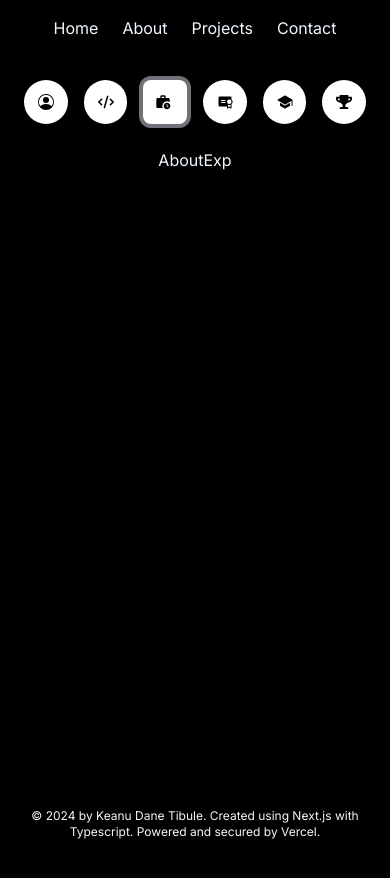
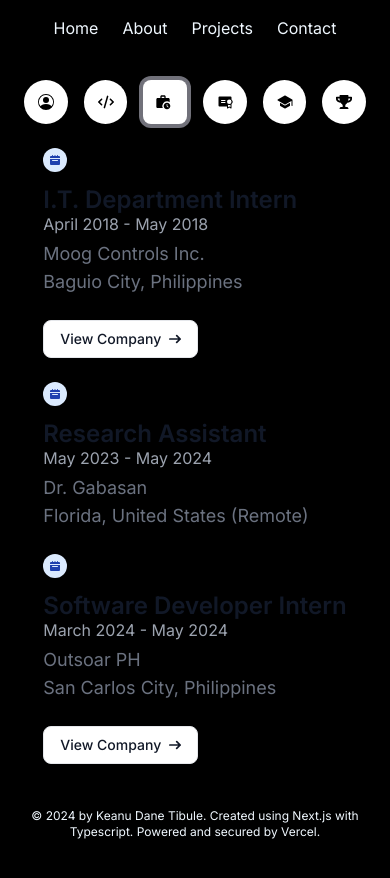
Before and after one commit to Keanu-Tibule/website-resume, a Next.js app: page /pages/about in a window 390 px wide. Both pictures are taken after a click on the button "Experience". Shown: the top 878 px of the page. Built offline with nearby package versions, Linux system fonts and the light colour scheme.

Commit message:
Experience Page Creation - changed picture on AboutCard - created AboutExp page - used horizontal timeline for experience showcase - fixed responsivenes on AboutExp

```diff
--- a/src/app/components/AboutCard.tsx
+++ b/src/app/components/AboutCard.tsx
@@ -4,6 +4,7 @@ import { Button } from "flowbite-react";
 import { MdDownloading } from "react-icons/md";
 import testPic from "@/app/images/testpic.png";
 import profPic from "@/app/images/2x2.png"
+import profile from "@/app/images/profile.jpg"
 
 const AboutCard = () => {
     const imageStyle = {
@@ -14,7 +15,7 @@ const AboutCard = () => {
     <>
       <div className="flex flex-col md:flex-row items-center justify-center">
         <div>
-          <Image src={testPic} width={300} height={300} style={imageStyle} alt="Profile Picture" />
+          <Image src={profile} width={300} height={300} style={imageStyle} alt="Profile Picture" />
         </div>
         <div className="flex flex-col py-8 px-4 md:p-8 md:m-8">
           <h2 className="text-xl md:text-3xl lg:text-5xl font-bold">
--- a/src/app/components/AboutExp.tsx
+++ b/src/app/components/AboutExp.tsx
@@ -1,8 +1,134 @@
-import React from 'react'
+import React from "react";
 
 const AboutExp = () => {
   return (
-    <div>AboutExp</div>
-  )
-}
+    <div>
+      <ol className="items-center sm:flex">
+        <li className="relative mb-6 sm:mb-0">
+          <div className="flex items-center">
+            <div className="z-10 flex items-center justify-center w-6 h-6 bg-blue-100 rounded-full ring-0 ring-white dark:bg-blue-900 sm:ring-8 dark:ring-gray-900 shrink-0">
+              <svg
+                className="w-2.5 h-2.5 text-blue-800 dark:text-blue-300"
+                aria-hidden="true"
+                xmlns="http://www.w3.org/2000/svg"
+                fill="currentColor"
+                viewBox="0 0 20 20"
+              >
+                <path d="M20 4a2 2 0 0 0-2-2h-2V1a1 1 0 0 0-2 0v1h-3V1a1 1 0 0 0-2 0v1H6V1a1 1 0 0 0-2 0v1H2a2 2 0 0 0-2 2v2h20V4ZM0 18a2 2 0 0 0 2 2h16a2 2 0 0 0 2-2V8H0v10Zm5-8h10a1 1 0 0 1 0 2H5a1 1 0 0 1 0-2Z" />
+              </svg>
+            </div>
+            <div className="hidden sm:flex w-full bg-gray-200 h-0.5 dark:bg-gray-700"></div>
+          </div>
+          <div className="mt-3 sm:pe-8">
+            <h3 className="text-2xl md:text-3xl lg:text-4xl font-semibold text-gray-900 dark:text-white">
+              I.T. Department Intern
+            </h3>
+            <time className="block mb-2 text-base md:text-lg lg:text-xl font-normal leading-none text-gray-400 dark:text-gray-500">
+              April 2018 - May 2018
+            </time>
+            <p className="mb-6 text-lg md:text-xl lg:text-2xl font-normal text-gray-500 dark:text-gray-400">
+              Moog Controls Inc. <br/> Baguio City, Philippines
+            </p>
+            <a
+              href="https://www.moog.com/" target="_blank" rel="noopener noreferrer"
+              className="inline-flex items-center px-4 py-2 text-sm font-medium text-gray-900 bg-white border border-gray-200 rounded-lg hover:bg-gray-100 hover:text-blue-700 focus:z-10 focus:ring-4 focus:outline-none focus:ring-gray-100 focus:text-blue-700 dark:bg-gray-800 dark:text-gray-400 dark:border-gray-600 dark:hover:text-white dark:hover:bg-gray-700 dark:focus:ring-gray-700"
+            >
+              View Company{" "}
+              <svg
+                className="w-3 h-3 ms-2 rtl:rotate-180"
+                aria-hidden="true"
+                xmlns="http://www.w3.org/2000/svg"
+                fill="none"
+                viewBox="0 0 14 10"
+              >
+                <path
+                  stroke="currentColor"
+                  stroke-linecap="round"
+                  stroke-linejoin="round"
+                  stroke-width="2"
+                  d="M1 5h12m0 0L9 1m4 4L9 9"
+                />
+              </svg>
+            </a>
+          </div>
+        </li>
+        <li className="relative mb-6 sm:mb-0">
+          <div className="flex items-center">
+            <div className="z-10 flex items-center justify-center w-6 h-6 bg-blue-100 rounded-full ring-0 ring-white dark:bg-blue-900 sm:ring-8 dark:ring-gray-900 shrink-0">
+              <svg
+                className="w-2.5 h-2.5 text-blue-800 dark:text-blue-300"
+                aria-hidden="true"
+                xmlns="http://www.w3.org/2000/svg"
+                fill="currentColor"
+                viewBox="0 0 20 20"
+              >
+                <path d="M20 4a2 2 0 0 0-2-2h-2V1a1 1 0 0 0-2 0v1h-3V1a1 1 0 0 0-2 0v1H6V1a1 1 0 0 0-2 0v1H2a2 2 0 0 0-2 2v2h20V4ZM0 18a2 2 0 0 0 2 2h16a2 2 0 0 0 2-2V8H0v10Zm5-8h10a1 1 0 0 1 0 2H5a1 1 0 0 1 0-2Z" />
+              </svg>
+            </div>
+            <div className="hidden sm:flex w-full bg-gray-200 h-0.5 dark:bg-gray-700"></div>
+          </div>
+          <div className="mt-3 sm:pe-8">
+            <h3 className="text-2xl md:text-3xl lg:text-4xl font-semibold text-gray-900 dark:text-white">
+              Research Assistant
+            </h3>
+            <time className="block mb-2 text-base md:text-lg lg:text-xl font-normal leading-none text-gray-400 dark:text-gray-500">
+              May 2023 - May 2024
+            </time>
+            <p className="mb-6 md:mb-8 lg:mb-16 text-lg md:text-xl lg:text-2xl font-normal text-gray-500 dark:text-gray-400">
+              Dr. Gabasan <br/> Florida, United States &#40;Remote&#41;
+            </p>
+          </div>
+        </li>
+        <li className="relative mb-6 sm:mb-0">
+          <div className="flex items-center">
+            <div className="z-10 flex items-center justify-center w-6 h-6 bg-blue-100 rounded-full ring-0 ring-white dark:bg-blue-900 sm:ring-8 dark:ring-gray-900 shrink-0">
+              <svg
+                className="w-2.5 h-2.5 text-blue-800 dark:text-blue-300"
+                aria-hidden="true"
+                xmlns="http://www.w3.org/2000/svg"
+                fill="currentColor"
+                viewBox="0 0 20 20"
+              >
+                <path d="M20 4a2 2 0 0 0-2-2h-2V1a1 1 0 0 0-2 0v1h-3V1a1 1 0 0 0-2 0v1H6V1a1 1 0 0 0-2 0v1H2a2 2 0 0 0-2 2v2h20V4ZM0 18a2 2 0 0 0 2 2h16a2 2 0 0 0 2-2V8H0v10Zm5-8h10a1 1 0 0 1 0 2H5a1 1 0 0 1 0-2Z" />
+              </svg>
+            </div>
+            <div className="hidden sm:flex w-full bg-gray-200 h-0.5 dark:bg-gray-700"></div>
+          </div>
+          <div className="mt-3 sm:pe-8">
+            <h3 className="text-2xl md:text-3xl lg:text-4xl font-semibold text-gray-900 dark:text-white">
+              Software Developer Intern
+            </h3>
+            <time className="block mb-2 text-base md:text-lg lg:text-xl font-normal leading-none text-gray-400 dark:text-gray-500">
+              March 2024 - May 2024
+            </time>
+            <p className="mb-6 text-lg md:text-xl lg:text-2xl font-normal text-gray-500 dark:text-gray-400">
+              Outsoar PH <br/> San Carlos City, Philippines
+            </p>
+            <a
+              href="https://www.outsoar.ph/" target="_blank" rel="noopener noreferrer"
+              className="inline-flex items-center px-4 py-2 text-sm font-medium text-gray-900 bg-white border border-gray-200 rounded-lg hover:bg-gray-100 hover:text-blue-700 focus:z-10 focus:ring-4 focus:outline-none focus:ring-gray-100 focus:text-blue-700 dark:bg-gray-800 dark:text-gray-400 dark:border-gray-600 dark:hover:text-white dark:hover:bg-gray-700 dark:focus:ring-gray-700"
+            >
+              View Company{" "}
+              <svg
+                className="w-3 h-3 ms-2 rtl:rotate-180"
+                aria-hidden="true"
+                xmlns="http://www.w3.org/2000/svg"
+                fill="none"
+                viewBox="0 0 14 10"
+              >
+                <path
+                  stroke="currentColor"
+                  stroke-linecap="round"
+                  stroke-linejoin="round"
+                  stroke-width="2"
+                  d="M1 5h12m0 0L9 1m4 4L9 9"
+                />
+              </svg>
+            </a>
+          </div>
+        </li>
+      </ol>
+    </div>
+  );
+};
 export default AboutExp;
```
Also changed, not shown: src/app/images/profile.jpg (added).
